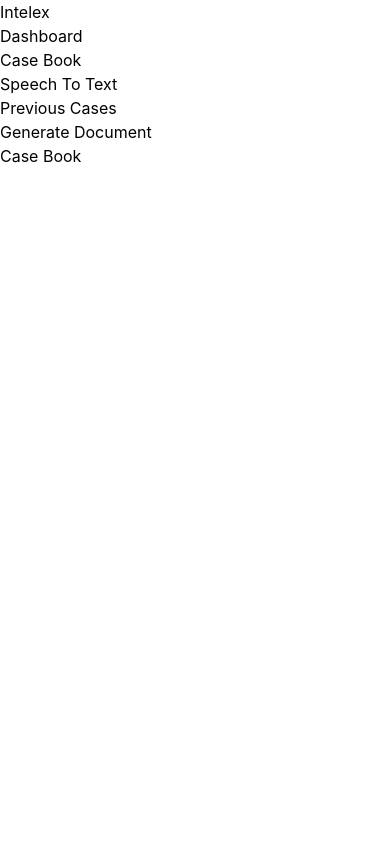
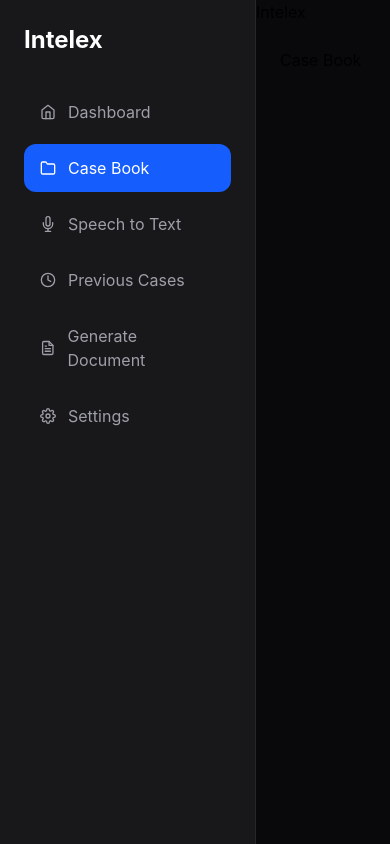
Before and after one commit to hassan-frq/Intelex, a React app in the folder frontend/: page /cases in a window 390 px wide. Built offline with nearby package versions, Linux system fonts and the light colour scheme; the HTML template or start-up script is replaced by a standard one.

Commit message:
Responsive Sidebar with Navigation

```diff
--- a/frontend/src/components/layout/Sidebar.jsx
+++ b/frontend/src/components/layout/Sidebar.jsx
@@ -1,13 +1,45 @@
+import { NavLink } from "react-router-dom";
+import {
+  FiHome,
+  FiFolder,
+  FiMic,
+  FiFileText,
+  FiClock,
+  FiSettings,
+} from "react-icons/fi";
+
 function Sidebar() {
+  const links = [
+    { name: "Dashboard", path: "/dashboard", icon: <FiHome /> },
+    { name: "Case Book", path: "/cases", icon: <FiFolder /> },
+    { name: "Speech to Text", path: "/case/1/speech", icon: <FiMic /> },
+    { name: "Previous Cases", path: "/case/1/previous-cases", icon: <FiClock /> },
+    { name: "Generate Document", path: "/case/1/generate", icon: <FiFileText /> },
+    { name: "Settings", path: "/settings", icon: <FiSettings /> },
+  ];
+
   return (
-    <aside>
-      <ul>
-        <li>Dashboard</li>
-        <li>Case Book</li>
-        <li>Speech To Text</li>
-        <li>Previous Cases</li>
-        <li>Generate Document</li>
-      </ul>
+    <aside className="h-screen w-64 bg-zinc-900 border-r border-zinc-800 p-6">
+      <h1 className="mb-8 text-2xl font-bold text-white">Intelex</h1>
+
+      <nav className="flex flex-col gap-2">
+        {links.map((link) => (
+          <NavLink
+            key={link.name}
+            to={link.path}
+            className={({ isActive }) =>
+              `flex items-center gap-3 rounded-xl px-4 py-3 transition ${
+                isActive
+                  ? "bg-blue-600 text-white"
+                  : "text-zinc-400 hover:bg-zinc-800 hover:text-white"
+              }`
+            }
+          >
+            {link.icon}
+            {link.name}
+          </NavLink>
+        ))}
+      </nav>
     </aside>
   );
 }
--- a/frontend/src/layouts/MainLayout.jsx
+++ b/frontend/src/layouts/MainLayout.jsx
@@ -2,12 +2,17 @@
 import Sidebar from "../components/layout/Sidebar";
 
 function MainLayout({ children }) {
-  return (
-    <>
-      <Navbar />
+   return (
+    <div className="flex h-screen bg-zinc-950">
       <Sidebar />
-      <main>{children}</main>
-    </>
+
+      <div className="flex flex-1 flex-col">
+        <Navbar />
+        <main className="flex-1 p-6">
+          {children}
+        </main>
+      </div>
+    </div>
   );
 }
 
```
